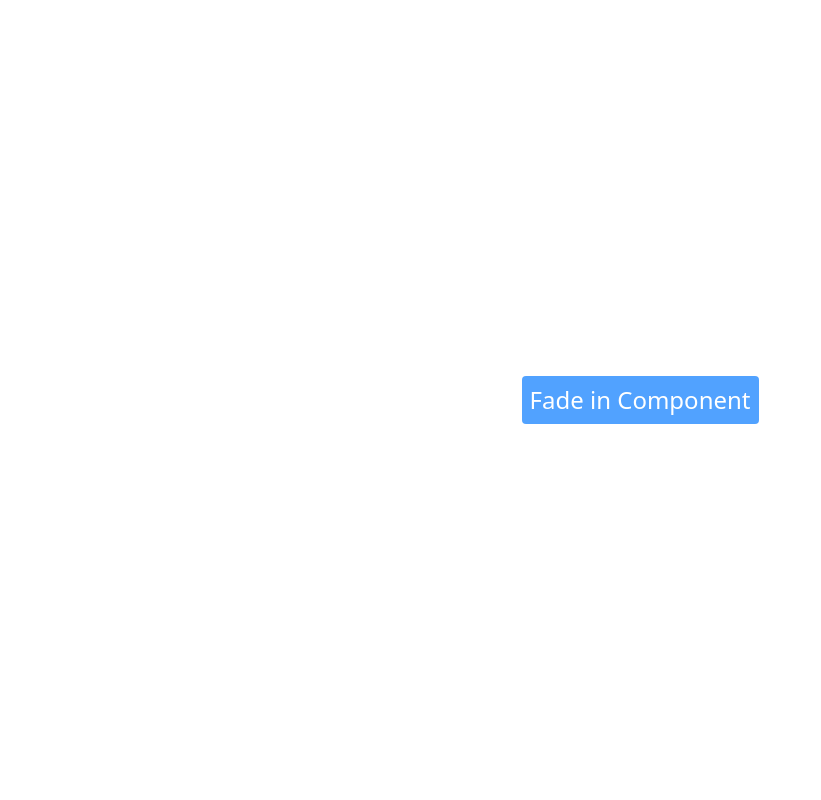
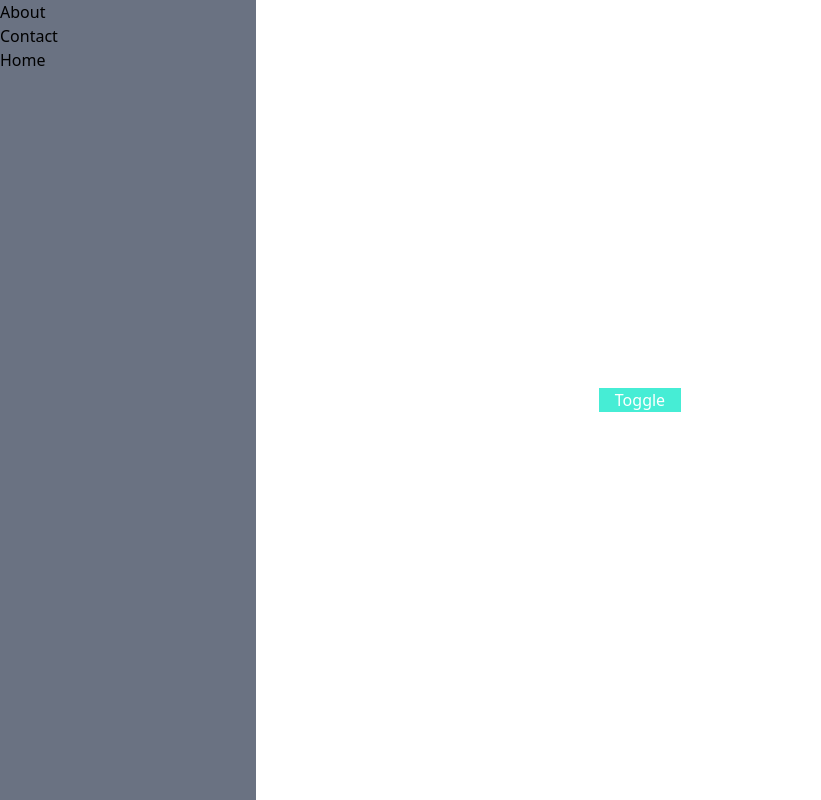
Before and after one commit to G1DY/FramerMotion, a React (Vite) app in the folder keyframes/: page / in a window 1280 px wide. Shown: the whole page, without its empty margins (0-821 px from the left). Built offline with nearby package versions, Linux system fonts and the light colour scheme.

Commit message:
sidebar project using variants

```diff
--- a/keyframes/src/App.tsx
+++ b/keyframes/src/App.tsx
@@ -1,9 +1,10 @@
-import FadeInComponent from "./Variants/FadeInComponent";
+import SidebarCollapse from "./Variants/SidebarCollapse";
 
 const App = () => {
   return (
-    <div className="relative justify-center flex items-center h-screen w-screen">
-      <FadeInComponent />
+    <div className="h-screen justify-center items-center flex">
+      {/* <FadeInComponent /> */}
+      <SidebarCollapse />
     </div>
   );
 };
--- /dev/null
+++ b/keyframes/src/Variants/SidebarCollapse.tsx
@@ -0,0 +1,37 @@
+import { useState } from "react";
+import { motion } from "framer-motion";
+
+const sidebarVarint = {
+  closed: { x: "-100%" },
+  open: { x: "0%" },
+};
+
+const SidebarCollapse = () => {
+  const [isOpen, setIsOpen] = useState(false);
+  return (
+    <div>
+      <button
+        onClick={() => setIsOpen(!isOpen)}
+        className="bg-teal-300 text-white cursor-pointer px-4 "
+      >
+        Toggle
+      </button>
+      <motion.div
+        className="fixed top-0 left-0 w-64 bg-gray-500 h-screen"
+        variants={sidebarVarint}
+        animate={isOpen ? "closed" : "open"}
+        transition={{
+          duration: 2,
+          ease: "easeInOut",
+        }}
+      >
+        <ul>
+          <li>About</li>
+          <li>Contact</li>
+          <li>Home</li>
+        </ul>
+      </motion.div>
+    </div>
+  );
+};
+export default SidebarCollapse;
```
